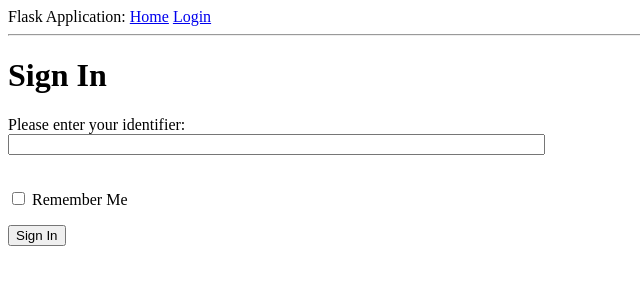
After one commit to aewens/flask-learn, a Flask app: page /login in a window 1280 px wide. The commit adds this page. Shown: the top 300 px of the page, without its empty margins (0-640 px from the left). Run offline with Flask 2, Linux system fonts and the light colour scheme.

Commit message:
Fake forms

```diff
--- a/app/__init__.py
+++ b/app/__init__.py
@@ -1,4 +1,6 @@
 from flask import Flask
 
 app = Flask(__name__)
+app.config.from_object("config")
+
 from app import views
--- /dev/null
+++ b/app/forms.py
@@ -0,0 +1,6 @@
+from flask_wtf import Form
+from wtforms import StringField, BooleanField, validators
+
+class LoginForm(Form):
+    identifier = StringField("identifier", [validators.Length(min=64, max=64)])
+    remember_me = BooleanField("remember_me", default=False)
--- a/app/templates/base.html
+++ b/app/templates/base.html
@@ -10,9 +10,21 @@
     </head>
     <body>
         <div>
-            Flask Application: <a href="/index">Home</a>
+            Flask Application:
+            <a href="/index">Home</a>
+            <a href="/login">Login</a>
         </div>
         <hr>
+        {% with messages = get_flashed_messages() %}
+            {% if messages %}
+                <ul>
+                {% for message in messages %}
+                    <li>{{ message }}</li>
+                {% endfor %}
+                </ul>
+            {% endif %}
+        {% endwith %}
+
         {% block content %}
         {% endblock %}
     </body>
--- a/app/templates/index.html
+++ b/app/templates/index.html
@@ -1,4 +1,5 @@
 {% extends "base.html" %}
+
 {% block content %}
     <h1>Hello, {{ user.nick }}</h1>
     {% for post in posts %}
--- /dev/null
+++ b/app/templates/login.html
@@ -0,0 +1,23 @@
+{% extends "base.html" %}
+
+{% block content %}
+    <h1>Sign In</h1>
+    <form action="" method="post" name="login">
+        {{ form.hidden_tag() }}
+        <p>
+            Please enter your identifier:<br>
+            {{ form.identifier(size=64) }}<br>
+            {% for error in form.identifier.errors %}
+                <span style="color:red;">
+                    [{{ error }}]
+                </span>
+            {% endfor %}<br>
+        </p>
+        <p>
+            {{ form.remember_me }} Remember Me
+        </p>
+        <p>
+            <input type="submit" value="Sign In">
+        </p>
+    </form>
+{% endblock %}
--- a/app/views.py
+++ b/app/views.py
@@ -1,5 +1,6 @@
-from flask import render_template
+from flask import render_template, flash, redirect
 from app import app
+from .forms import LoginForm
 
 @app.route("/")
 @app.route("/index")
@@ -16,3 +17,12 @@ def index():
         }
     ]
     return render_template("index.html", title="Home", user=user, posts=posts)
+
+@app.route("/login", methods=["GET", "POST"])
+def login():
+    form = LoginForm()
+    if form.validate_on_submit():
+        flash("Login requested for identifier=\"%s\", remember_me=%s" %
+            (form.identifier.data, str(form.remember_me.data)))
+        return redirect("/index")
+    return render_template("login.html", title="Sign In", form=form)
--- /dev/null
+++ b/config.py
@@ -0,0 +1,2 @@
+WTF_CSRF_ENABLED = True
+SECRET_KEY = "supersecret" # Will, of course, be changed in production
```
